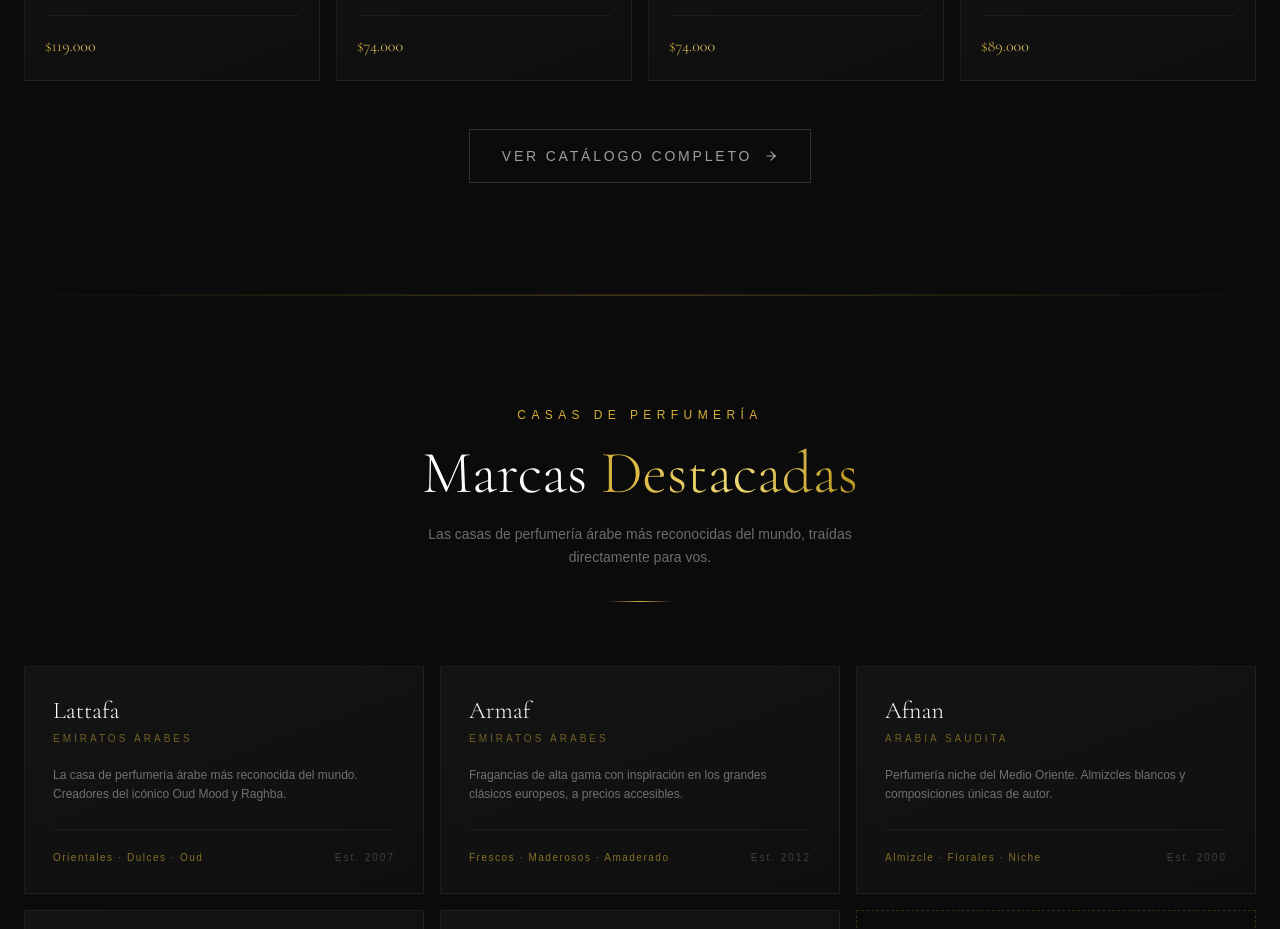
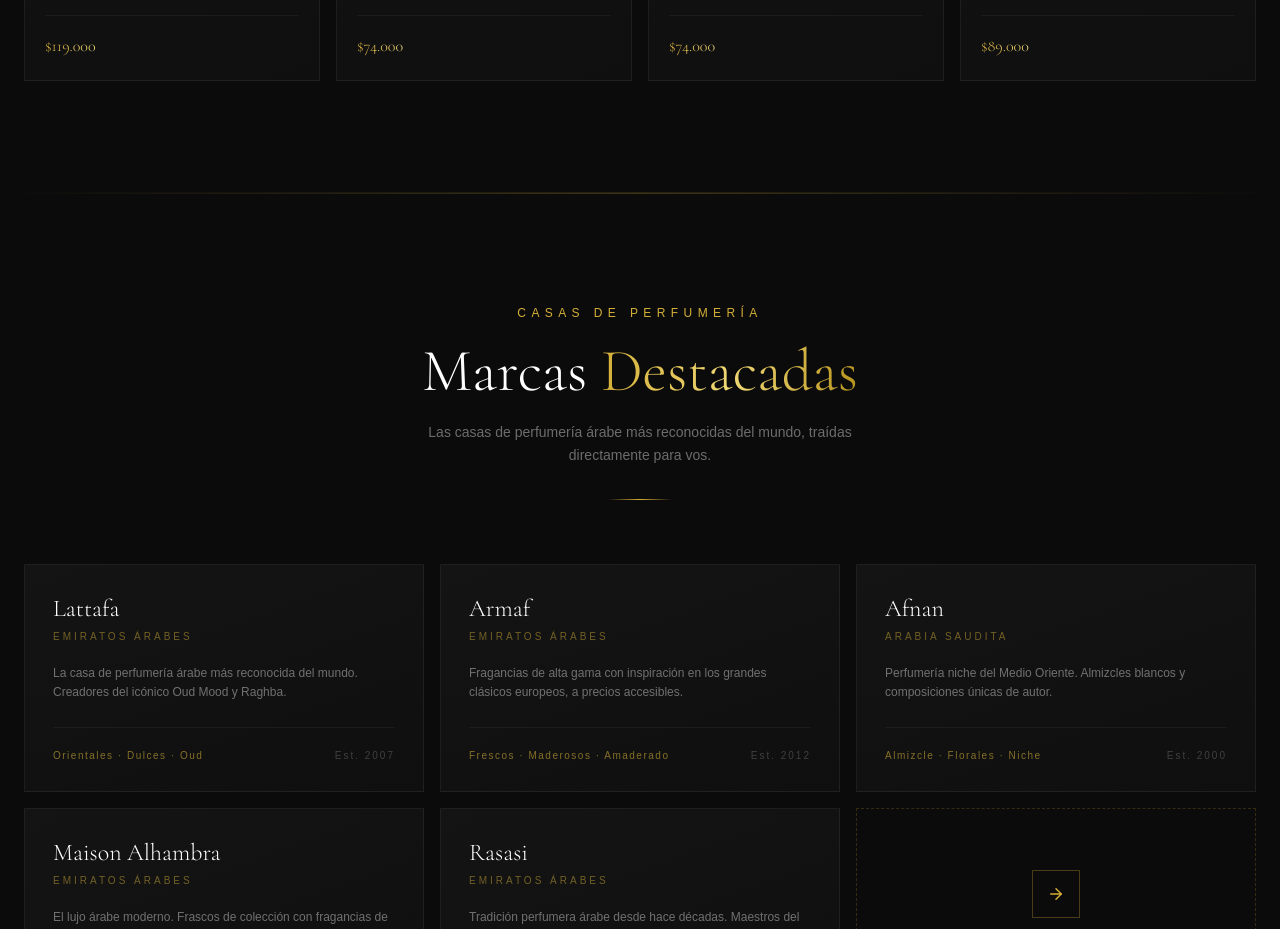
Before and after one commit to francovercellino2006-stack/oud-del-sur, a Next.js app: page / in a window 1280 px wide. Shown: the part 1880-2809 px from the top of the page. Built offline with nearby package versions, Linux system fonts and the light colour scheme.

Commit message:
fix: remove CTA button from bestsellers

```diff
--- a/components/BestSellers.tsx
+++ b/components/BestSellers.tsx
@@ -143,27 +143,6 @@ export default function BestSellers() {
           ))}
         </div>
 
-        {/* CTA */}
-        <motion.div
-          initial={{ opacity: 0, y: 16 }}
-          whileInView={{ opacity: 1, y: 0 }}
-          viewport={{ once: true }}
-          transition={{ duration: 0.6, delay: 0.4 }}
-          className="mt-12 text-center"
-        >
-          <a
-            href="/catalog"
-            className="group inline-flex items-center gap-3 px-8 py-4 text-sm tracking-[0.2em] uppercase font-light transition-all duration-300 hover:border-[#D4AF37] hover:text-[#D4AF37]"
-            style={{
-              border: "1px solid rgba(255,255,255,0.15)",
-              color: "rgba(255,255,255,0.6)",
-              fontFamily: "sans-serif",
-            }}
-          >
-            Ver catálogo completo
-            <ArrowRight size={14} className="group-hover:translate-x-1 transition-transform duration-300" />
-          </a>
-        </motion.div>
       </div>
 
       <div
```
